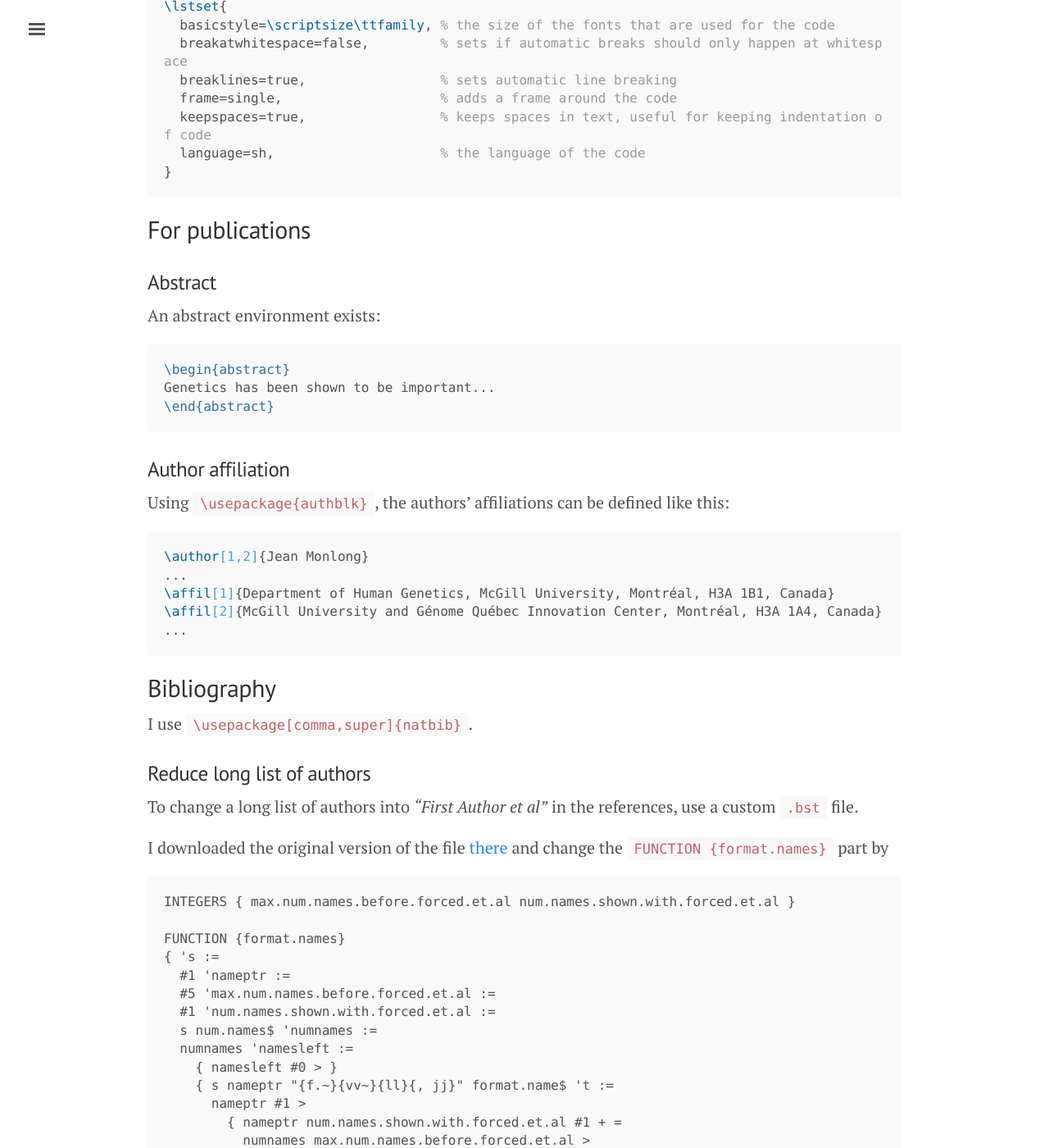
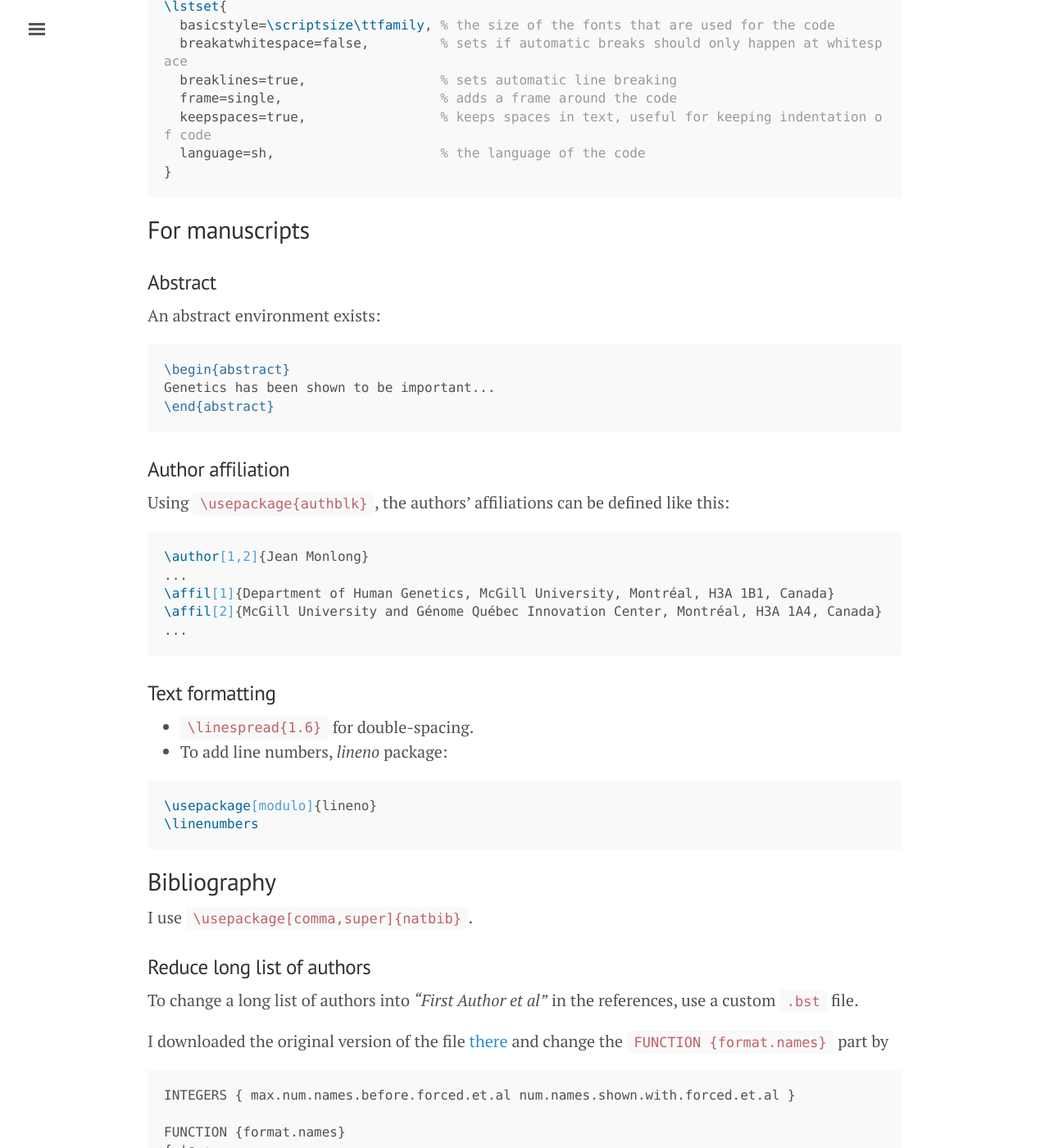
Before and after one commit to jmonlong/Hippocamplus, a Jekyll site: the page built from latex.md, in a window 1280 px wide and 1400 px high, scrolled down 3658 px. Shown: the whole window at 82% size. Built offline with Jekyll 4.4.1, drawn with Linux system fonts in a browser that asks for light colours; nearby versions of some CDN libraries.

Commit message:
manuscript formatting

```diff
--- a/latex.md
+++ b/latex.md
@@ -150,7 +150,7 @@ Then in the LaTeX document I setup the *lstlisting* environment with something l
 }
 ~~~
 
-## For publications
+## For manuscripts
 
 ### Abstract
 
@@ -174,6 +174,15 @@ Using `\usepackage{authblk}`, the authors' affiliations can be defined like this
 ...
 ~~~
 
+### Text formatting
+
++ `\linespread{1.6}` for double-spacing.
++ To add line numbers, *lineno* package:
+
+~~~latex
+\usepackage[modulo]{lineno}
+\linenumbers
+~~~
 
 ## Bibliography
 
```
